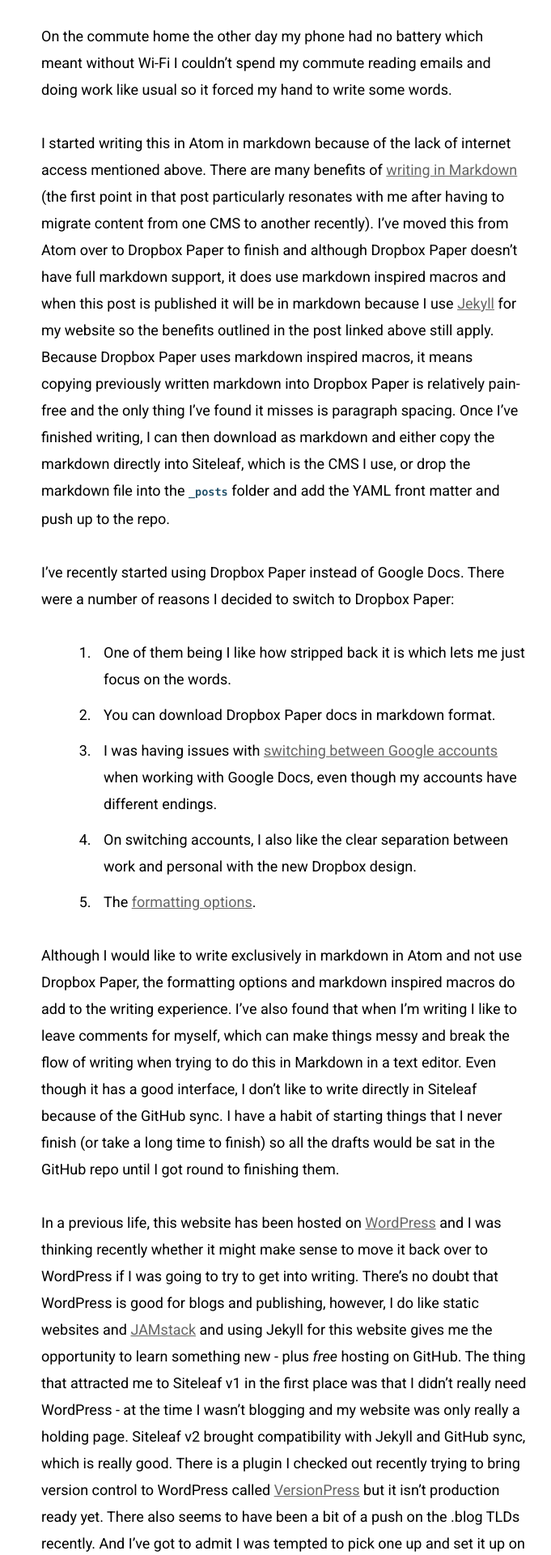
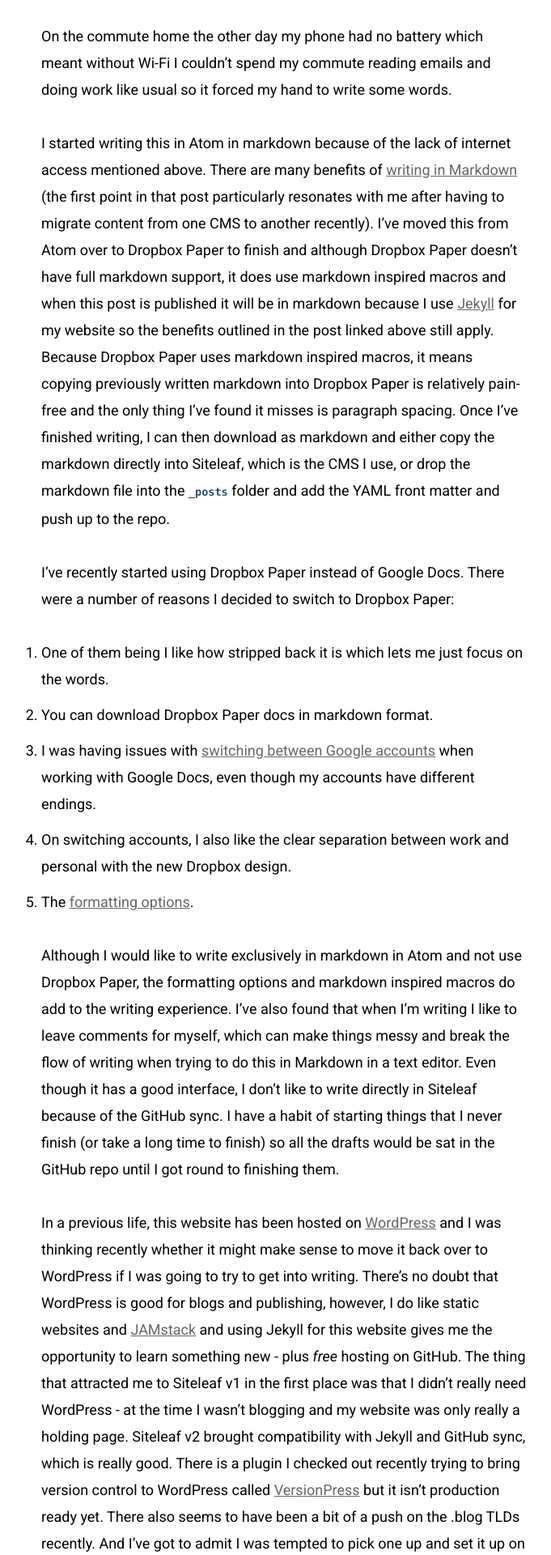
Before and after one commit to darylshaw/darylshaw.co.uk, a Jekyll site: the page built from _posts/2017-06-25-trying-to-get-into-this-writing-thing.markdown, in a window 1280 px wide. Shown: the part 394-2314 px from the top of the page at 81% size, without its empty margins (45-726 px from the left). Built offline with Jekyll 4.4.1, drawn with Linux system fonts in a browser that asks for light colours.

Commit message:
Fixed line height issues on blog archive page. Removed left margin and padding from ordered list items.

```diff
--- a/_sass/_styles.scss
+++ b/_sass/_styles.scss
@@ -257,6 +257,7 @@
     display: flex;
     margin-bottom: 2em;
     border-bottom: 1px solid #EEE;
+    line-height: 1em;
   }
 
   .archive-month-header {
@@ -267,6 +268,10 @@
 
 .archive-posts {
   margin-bottom: 1.5em;
+
+  li {
+    line-height: 1em;
+  }
 }
 
 // Post Formatting
@@ -284,8 +289,8 @@
   }
 
   li {
-    margin-left: $lh*2;
-    padding-left: $lh/3;
+    // margin-left: $lh*2;
+    // padding-left: $lh/3;
     margin-bottom: $lh/3;
     line-height: $lh;
 
```
